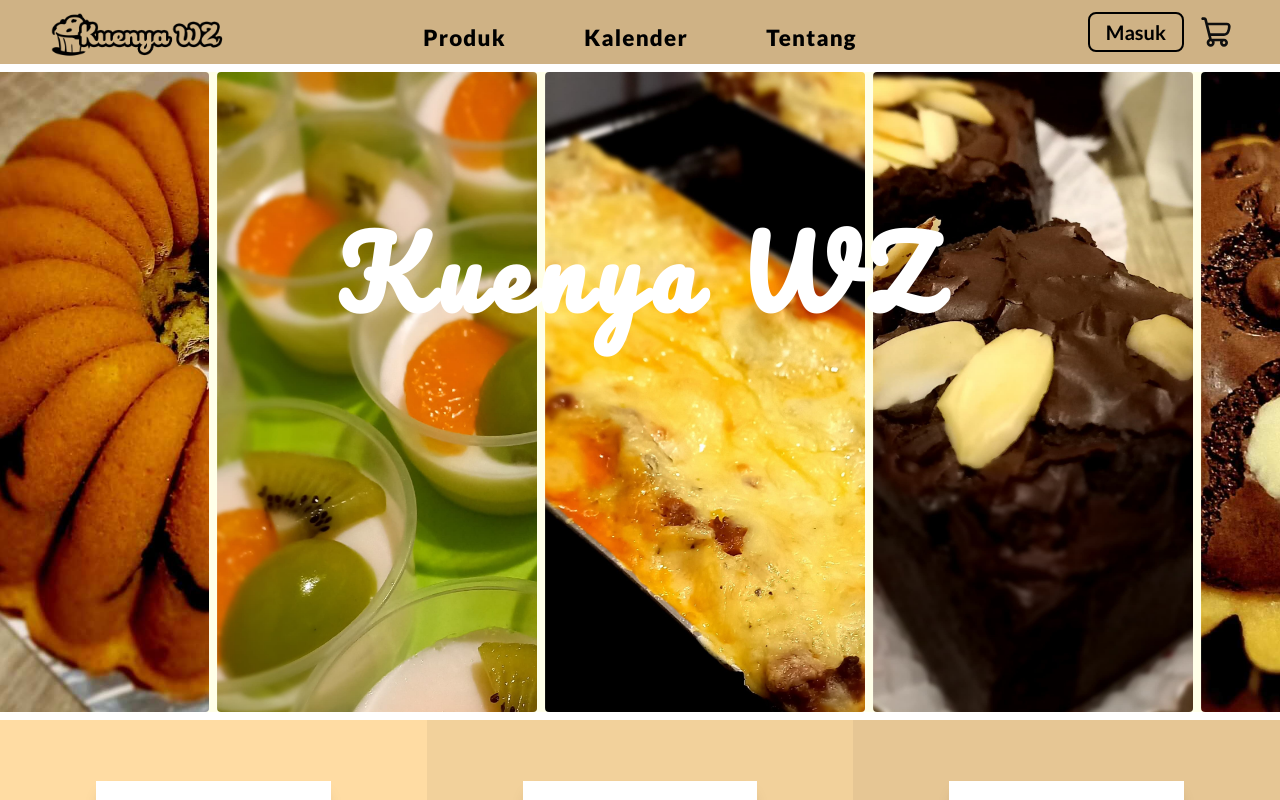
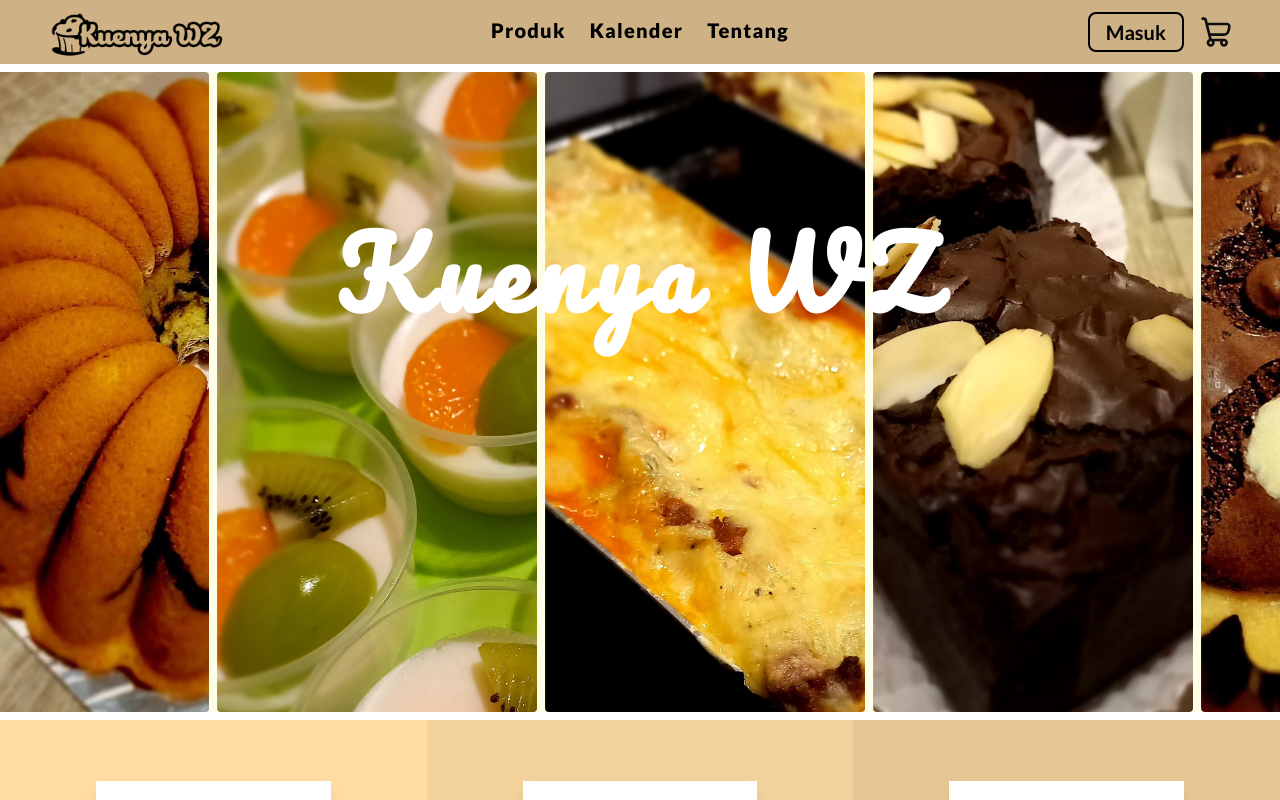
Before and after one commit to Kons-Software-House/kuenyawz-frontend, a React (Vite) app: page / in a window 1280 px wide. Shown: the top 800 px of the page. Built offline with nearby package versions, Linux system fonts and the light colour scheme; no server answers; what @designbycode/tailwindcss-text-shadow would draw is missing.

Commit message:
style: add navbar for small size device

```diff
--- a/src/components/user/core/Navbar.tsx
+++ b/src/components/user/core/Navbar.tsx
@@ -1,4 +1,5 @@
-import { motion } from "framer-motion";
+import { useState } from 'react';
+import { motion, AnimatePresence } from "framer-motion";
 import { Link } from 'react-router-dom';
 
 import { useAuth } from "../../../contexts/AuthContext";
@@ -7,64 +8,159 @@ import CartIcon from "../../../assets/Navbar/Cart.svg"
 import Main from "../../../assets/Navbar/Main.png"
 
 export default function Navbar() {
+  const [isMenuOpen, setIsMenuOpen] = useState(false);
   const modalContext = useModal()
   const { isAuthenticated, handleLogout } = useAuth()
 
+  const toggleMenu = () => {
+    setIsMenuOpen(!isMenuOpen);
+  }
+
   return (
     <motion.div>
-      <nav className={`w-full text-base font-nav bg-black/10 absolute z-10 h-16 px-12 z-30`}>
-        <div className="h-full w-full flex gap-4">
-          <div className={"basis-3/12 flex items-center justify-start"}>
+      <nav className={`w-full text-base font-nav bg-black/10 fixed z-30 h-16 px-4 md:px-12 lg:text-xl flex items-center`}>
+        <div className="h-full w-full flex items-center justify-between">
+          <div className={"basis-1/3 flex items-center justify-start"}>
             <Link to="/">
-              <motion.img src={Main} className="h-12 mt-1 object-cover" />
+              <motion.img src={Main} className="h-10 md:h-12 mt-1 object-cover" />
             </Link>
           </div>
-          <ul className="grow flex items-center mx-6">
+
+          <ul className="hidden md:flex grow items-center justify-center mx-6 space-x-6">
             <NavButton text="Produk" href="/menu" />
             <NavButton text="Kalender" href="/kalender" />
             <NavButton text="Tentang" href="/tentang-kami" />
           </ul>
-          <div className="basis-3/12 flex items-center justify-end gap-4">
-            {isAuthenticated ?
+
+          <div className="basis-1/3 flex items-center justify-end gap-4">
+            <div className="hidden md:block">
+              {isAuthenticated ? (
                 <div onClick={handleLogout}>
-                <div className="border-2 border-black rounded-lg lg:text-xl text-sm">
-                  <motion.button className="px-4 py-1 font-semibold" whileHover={{ scale: 1.1 }}>
+                  <div className="border-2 border-black rounded-lg text-sm lg:text-xl">
+                    <motion.button
+                      className="px-3 py-1 md:px-4 md:py-1 font-semibold"
+                      whileHover={{ scale: 1.1 }}
+                    >
                       Keluar
                     </motion.button>
                   </div>
                 </div>
-              :
+              ) : (
                 <div onClick={() => { modalContext.setShowLoginModal(true) }}>
-                <div className="border-2 border-black rounded-lg lg:text-xl text-sm">
-                  <motion.button className="px-4 py-1 font-semibold" whileHover={{ scale: 1.1 }}>
+                  <div className="border-2 border-black rounded-lg text-sm lg:text-xl">
+                    <motion.button
+                      className="px-3 py-1 md:px-4 md:py-1 font-semibold"
+                      whileHover={{ scale: 1.1 }}
+                    >
                       Masuk
                     </motion.button>
                   </div>
                 </div>
-            }
-            <Link to={isAuthenticated ? "/keranjang" : "#"} onClick={() => {
+              )}
+            </div>
+
+            <Link
+              to={isAuthenticated ? "/keranjang" : "#"}
+              onClick={() => {
                 if (!isAuthenticated) {
                   modalContext.setShowLoginModal(true)
                 }
-            }}>
-              <motion.img src={CartIcon} className="h-8" whileHover={{ scale: 1.1 }} />
+              }}
+            >
+              <motion.img
+                src={CartIcon}
+                className="h-6 md:h-8"
+                whileHover={{ scale: 1.1 }}
+              />
             </Link>
+
+            {/* Mobile Hamburger Menu */}
+            <button
+              className="md:hidden z-50 relative"
+              onClick={toggleMenu}
+            >
+              <div className={`w-6 h-0.5 bg-black transition-all duration-300 ${isMenuOpen ? 'rotate-45 translate-y-1.5' : ''}`}></div>
+              <div className={`w-6 h-0.5 bg-black my-1 transition-all duration-300 ${isMenuOpen ? 'opacity-0' : ''}`}></div>
+              <div className={`w-6 h-0.5 bg-black transition-all duration-300 ${isMenuOpen ? '-rotate-45 -translate-y-1.5' : ''}`}></div>
+            </button>
           </div>
         </div>
-      </nav >
-    </motion.div >
+
+        {/* Mobile Slide-in Menu */}
+        <AnimatePresence>
+          {isMenuOpen && (
+            <>
+              {/* Overlay */}
+              <motion.div
+                initial={{ opacity: 0 }}
+                animate={{ opacity: 1 }}
+                exit={{ opacity: 0 }}
+                className="fixed inset-0 bg-black/50 md:hidden z-40"
+                onClick={toggleMenu}
+              />
+
+              {/* Slide-in Sidebar */}
+              <motion.div
+                initial={{ x: "100%" }}
+                animate={{ x: 0 }}
+                exit={{ x: "100%" }}
+                transition={{ type: "tween" }}
+                className="fixed top-0 right-0 w-36 h-full bg-secondary-500 z-50 shadow-lg"
+              >
+                <div className="flex flex-col p-6 space-y-6 mt-10 items-center">
+                  <ul className='font-nav tracking-wider font-bold text-lg'>
+                    <NavButtonSmall text="Produk" href="/menu" setIsMenuOpen={setIsMenuOpen} />
+                    <NavButtonSmall text="Kalender" href="/kalender" setIsMenuOpen={setIsMenuOpen} />
+                    <NavButtonSmall text="Tentang" href="/tentang-kami" setIsMenuOpen={setIsMenuOpen} />
+                    {isAuthenticated ? (
+                      <li>
+                        <button onClick={handleLogout}>Keluar</button>
+                      </li>
+                    ) : (
+                      <li>
+                        <button onClick={() => { modalContext.setShowLoginModal(true) }}>Masuk</button>
+                      </li>
+                    )}
+                  </ul>
+                </div>
+              </motion.div>
+            </>
+          )}
+        </AnimatePresence>
+      </nav>
+    </motion.div>
+  )
+}
+
+type NavButtonSmallProps = {
+  text: string;
+  href: string;
+  setIsMenuOpen: (value: boolean) => void;
+}
+
+function NavButtonSmall(
+  { text, href, setIsMenuOpen }: NavButtonSmallProps
+) {
+  return (
+    <li>
+      <Link to={href} onClick={() => setIsMenuOpen(false)}>
+        <p className="text-lg font-bold tracking-[1.2px] text-black mb-1">
+          {text}
+        </p>
+      </Link>
+    </li>
   )
 }
 
 type NavButtonProps = {
   text: string;
   href: string;
+  onClick?: () => void;
 }
 
 function NavButton(
-  { text, href }: NavButtonProps
+  { text, href, onClick }: NavButtonProps
 ) {
-
   const textUnderlineVariant = {
     default: { width: "0%" },
     hover: { width: "100%" },
@@ -72,17 +168,21 @@ function NavButton(
 
   const textVariant = {
     default: { color: "#000000" },
-    hover: { color: "#FFFFFF" },
+    hover: { color: "#888888" },
   }
 
   return (
-    <li className="grow flex justify-center mt-4">
-      <Link to={href}>
-        <motion.div className="lg:text-[1.4rem] text-md flex items-end hover:items-start flex-col font-extrabold tracking-[1.2px]" initial="default" whileHover="hover">
+    <li>
+      <Link to={href} onClick={onClick}>
+        <motion.div
+          className="text-md flex items-end hover:items-start flex-col font-extrabold tracking-[1.2px] text-black"
+          initial="default"
+          whileHover="hover"
+        >
           <motion.p variants={textVariant}>
             {text}
           </motion.p>
-          <motion.div className="h-1 bg-white" variants={textUnderlineVariant} />
+          <motion.div className="h-1 bg-black" variants={textUnderlineVariant} />
         </motion.div>
       </Link>
     </li>
```
Lines whose indentation alone changed are shown as unchanged.
